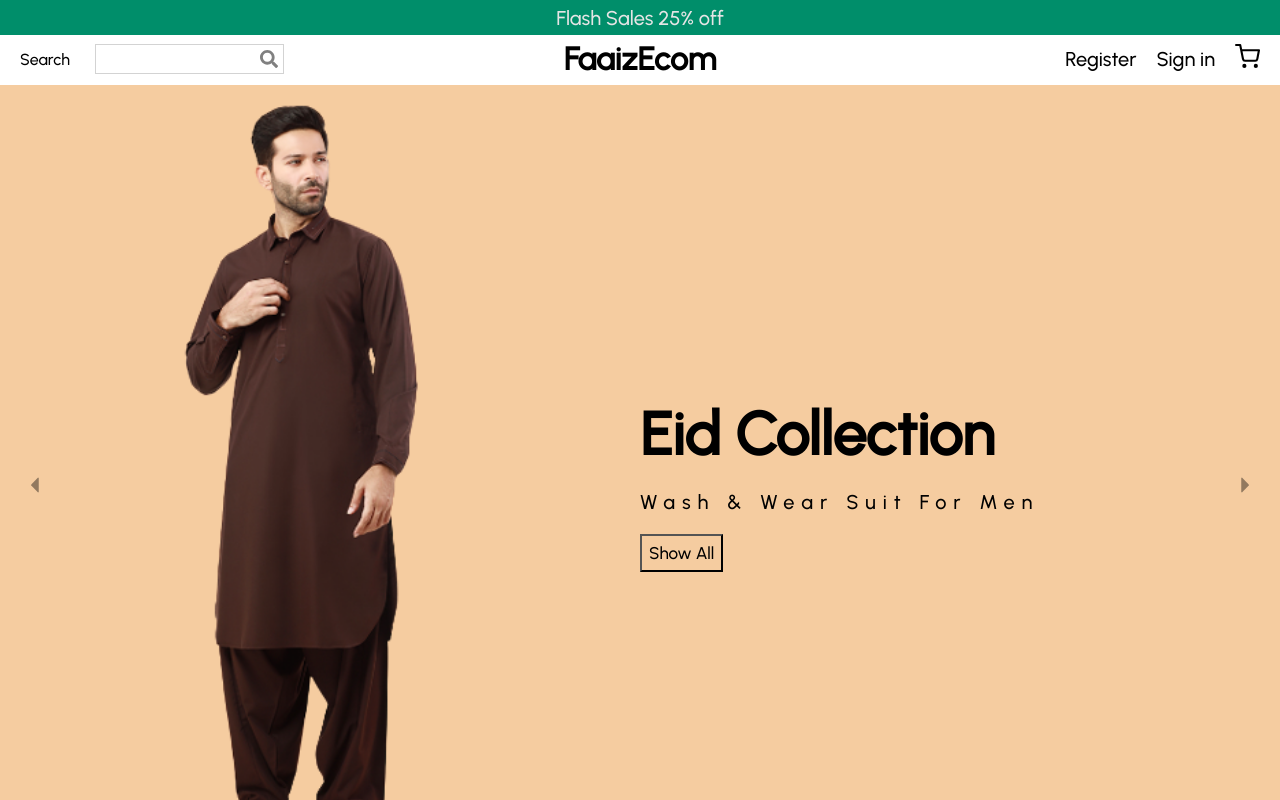
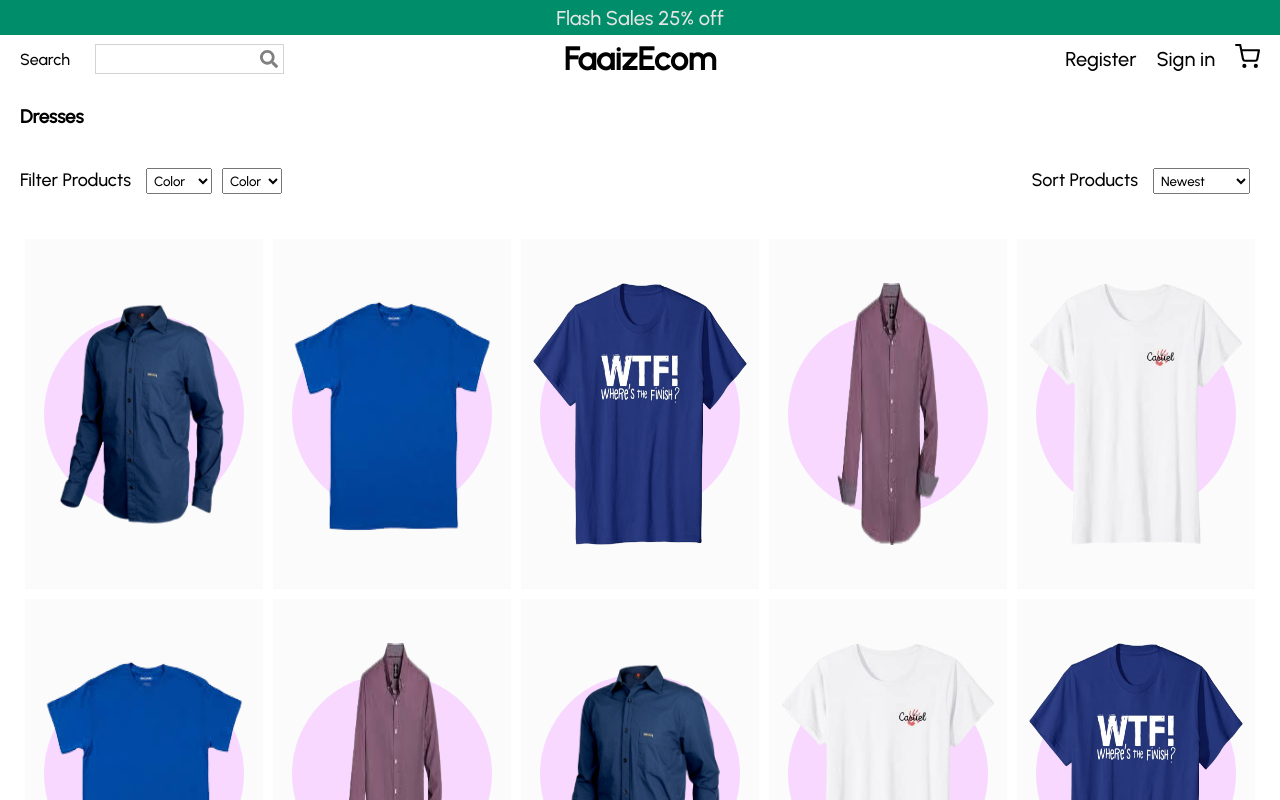
Before and after one commit to hmfaaiz/e-commerce-mern, a React (Create React App) app in the folder ecommerceui/: page / in a window 1280 px wide. Shown: the top 800 px of the page. Built offline with nearby package versions, Linux system fonts and the light colour scheme.

Commit message:
ProductList page is done

```diff
--- a/ecommerceui/src/App.jsx
+++ b/ecommerceui/src/App.jsx
@@ -1,6 +1,8 @@
 import React from 'react'
 import Home from "./pages/Home";
+import ProductList from "./pages/ProductList";
 const App=()=> {
-  return  <Home/>;
+  // return  <Home/>;
+  return  <ProductList/>;
 };
 export default App;
--- /dev/null
+++ b/ecommerceui/src/pages/ProductList.jsx
@@ -0,0 +1,91 @@
+import React from 'react'
+import styled from 'styled-components'
+import Announcement from '../components/Announcement';
+import Navbar from '../components/Navbar';
+import Newsletter from '../components/Newsletter';
+import Products from '../components/Products';
+import Footer from '../components/Footer';
+
+
+const Container = styled.div`
+
+    `;
+
+const Title = styled.h3`
+    margin:20px;
+    `;
+
+const FilterContainer = styled.div`
+    display:flex;
+    justify-content:space-between;
+
+
+    `;
+const Filter = styled.div`
+    margin:20px;
+
+    `;
+const FilterText = styled.span`
+    margin-right:15px;
+    font-size:18px;
+
+    `;
+
+const Select = styled.select`
+    margin-right:10px;
+    padding:3px;
+    `;
+
+const Option = styled.option`
+
+    `;
+
+function ProductList() {
+    return (
+        <Container>
+            <Announcement />
+            <Navbar />
+            <Title>Dresses</Title>
+            <FilterContainer>
+                <Filter><FilterText>Filter Products</FilterText>
+                    <Select>
+                        <Option disabled selected>Color</Option>
+                        <Option>White</Option>
+                        <Option>Red</Option>
+                        <Option>Blue</Option>
+                        <Option>Yellow</Option>
+                        <Option>Green</Option>
+                        <Option>Black</Option>
+                    </Select>
+                    <Select>
+                        <Option disabled selected>Color</Option>
+                        <Option>S</Option>
+                        <Option>M</Option>
+                        <Option>L</Option>
+                        <Option>XL</Option>
+                        <Option>XS</Option>
+
+                    </Select>
+                </Filter>
+                <Filter>
+                    <FilterText>Sort Products</FilterText>
+                    <Select>
+                        <Option selected>Newest</Option>
+                        <Option>Price (desc)</Option>
+                        <Option>Price (acc)</Option>
+
+
+                    </Select>
+                </Filter>
+
+            </FilterContainer>
+            <Products />
+            <Newsletter />
+            <Footer />
+
+
+        </Container>
+    )
+}
+
+export default ProductList
```
